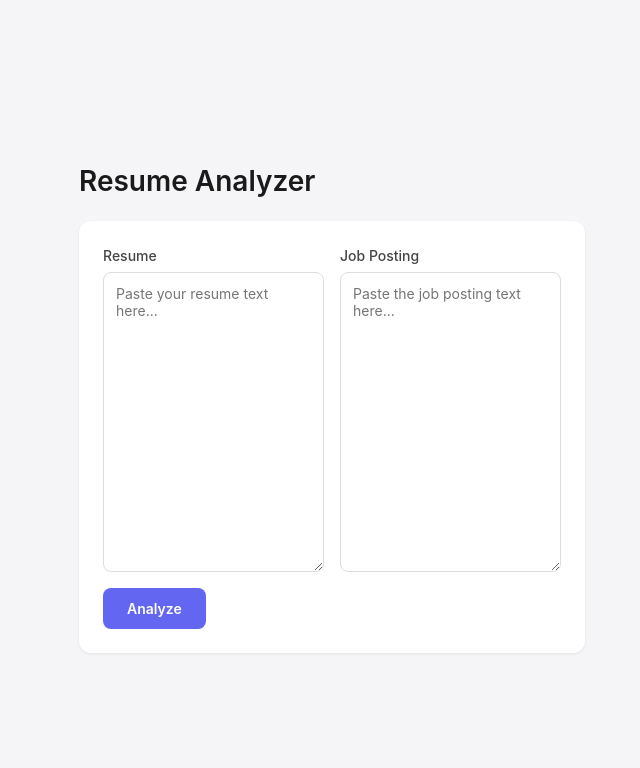
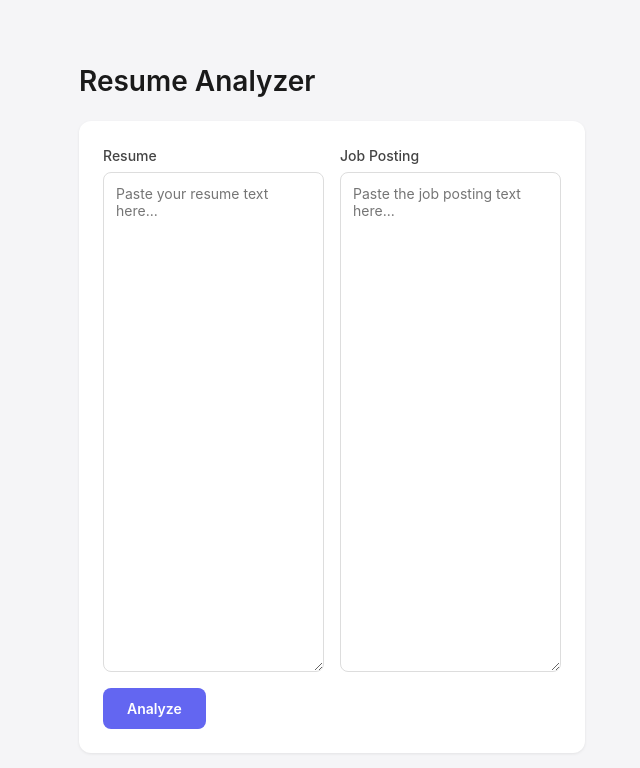
Before and after one commit to ated194-eng/resume-analyzer-frontend, a React (Vite) app: page / in a window 1280 px wide. Shown: the top 768 px of the page, without its empty margins (308-948 px from the left). Built offline with nearby package versions, Linux system fonts and the light colour scheme.

Commit message:
Make container larger

```diff
--- a/src/App.css
+++ b/src/App.css
@@ -50,7 +50,7 @@ textarea {
   border: 1px solid #ddd;
   border-radius: 8px;
   resize: vertical;
-  min-height: 300px;
+  min-height: 500px;
   transition: border-color 0.15s ease;
 }
 
```
